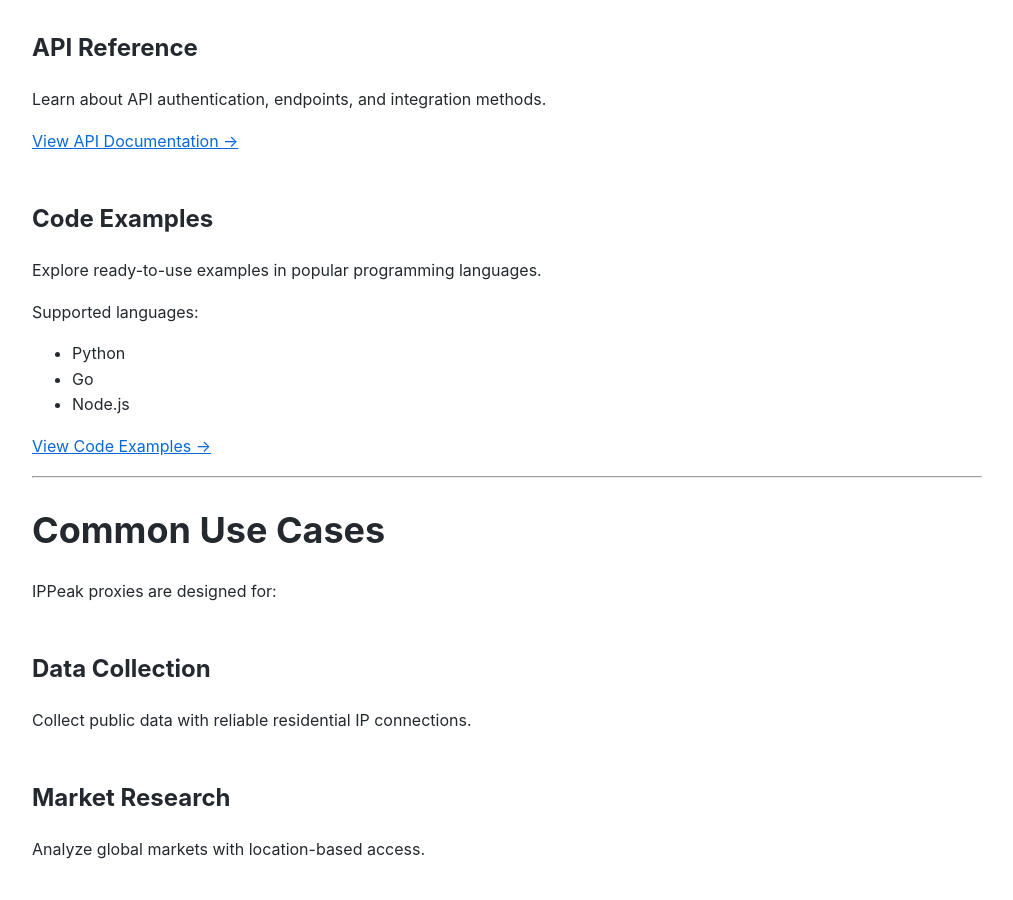
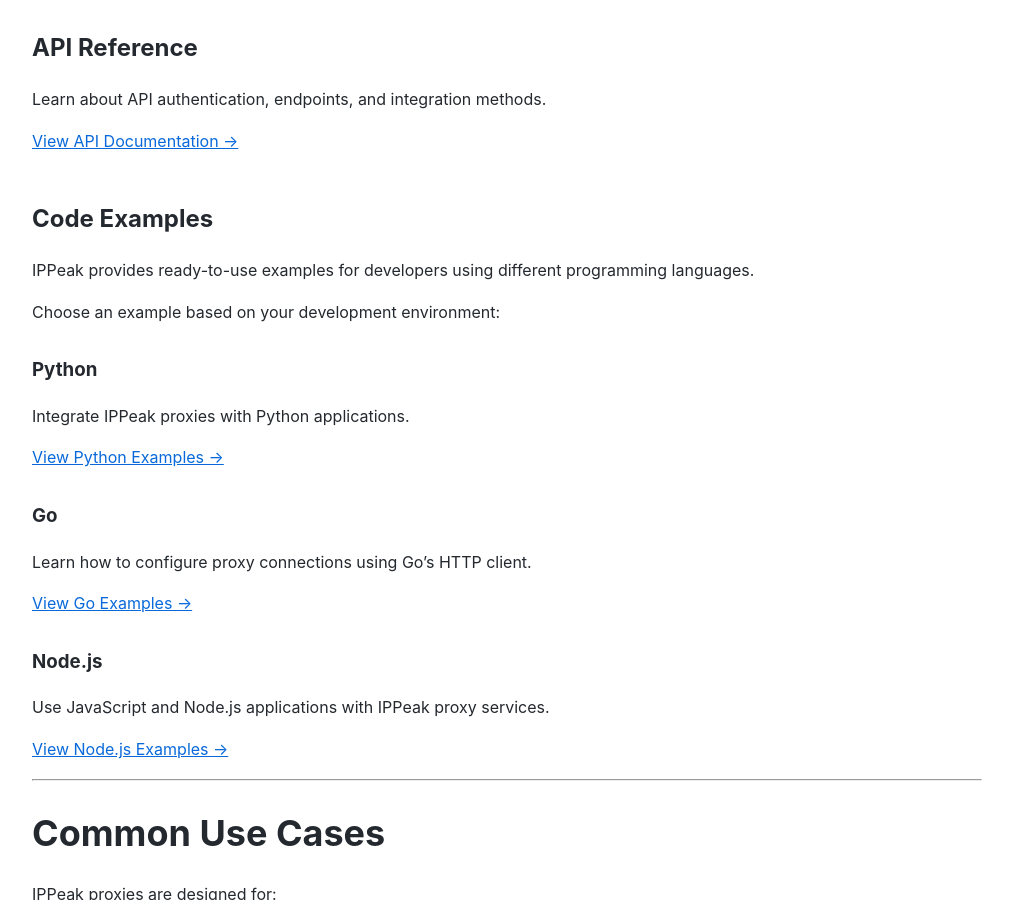
Before and after one commit to IPPeak/IPPeak-Residential-Proxy, a Jekyll site: the page built from docs/index.md, in a window 1280 px wide and 900 px high, scrolled down 1858 px. Shown: the whole window, without its empty margins (133-1146 px from the left). Built offline with Jekyll 4.4.1, drawn with Linux system fonts in a browser that asks for light colours.

Commit message:
Update index.md

```diff
--- a/docs/index.md
+++ b/docs/index.md
@@ -104,18 +104,39 @@
 ## Code Examples
 
 
-Explore ready-to-use examples in popular programming languages.
+IPPeak provides ready-to-use examples for developers using different programming languages.
 
 
-Supported languages:
-
-- Python
-- Go
-- Node.js
+Choose an example based on your development environment:
 
 
-[View Code Examples →](examples/python.md)
+### Python
 
+
+Integrate IPPeak proxies with Python applications.
+
+
+[View Python Examples →](examples/python.md)
+
+
+
+### Go
+
+
+Learn how to configure proxy connections using Go's HTTP client.
+
+
+[View Go Examples →](examples/go.md)
+
+
+
+### Node.js
+
+
+Use JavaScript and Node.js applications with IPPeak proxy services.
+
+
+[View Node.js Examples →](examples/nodejs.md)
 
 
 ---
```
